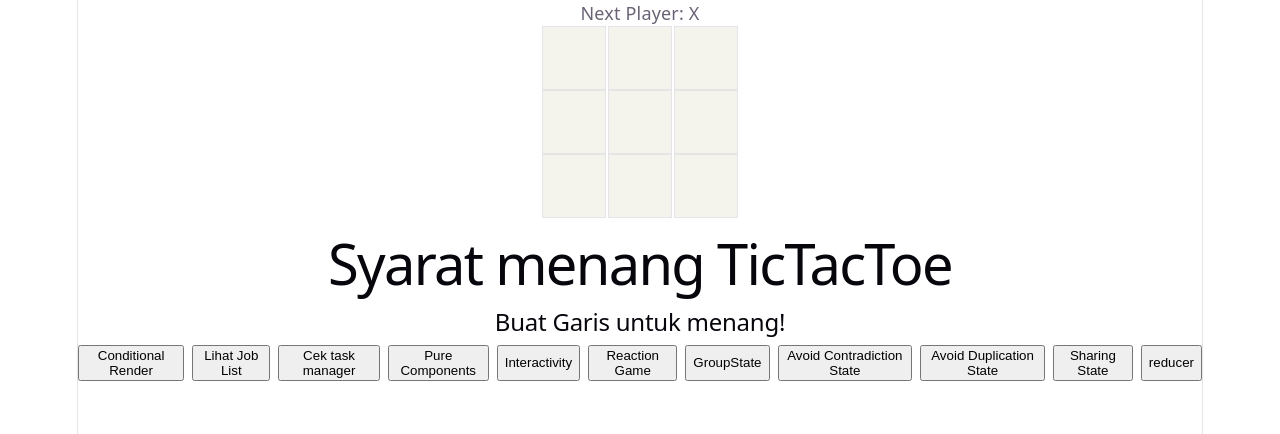
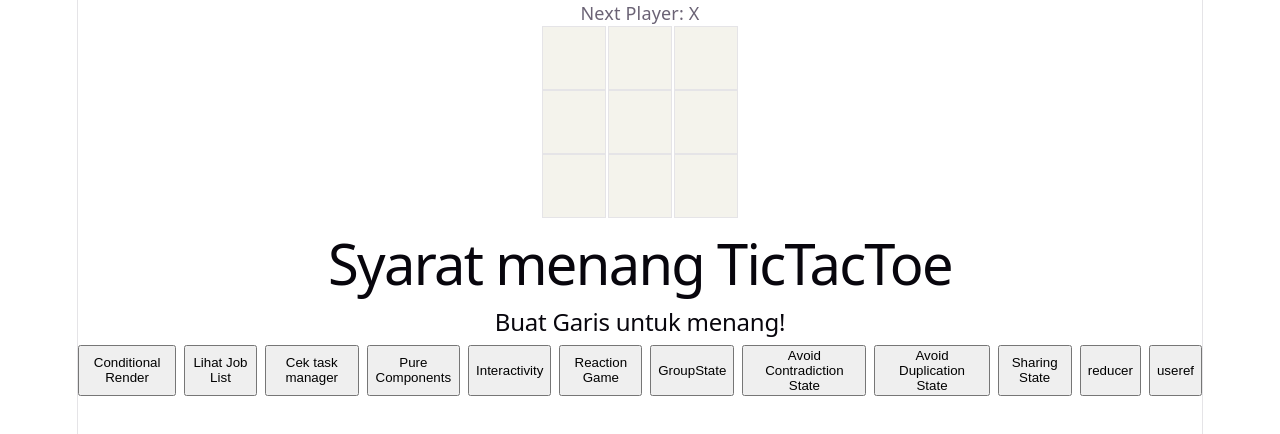
Before and after one commit to syams-savero/React, a React (Vite) app: page / in a window 1280 px wide. Shown: the top 434 px of the page. Built offline with nearby package versions, Linux system fonts and the light colour scheme.

Commit message:
render useRef files

```diff
--- a/src/App.jsx
+++ b/src/App.jsx
@@ -12,6 +12,7 @@ import AvoidContra from './avoidContradictionState.jsx';
 import AvoidDupState from './avoidduplicationstate.jsx';
 import SharingState from './sharingState.jsx';
 import Reduce from './reducer.jsx';
+import UseRef from './useref.jsx';
 
 function Square({ value, onSquareClick }) {
   return (
@@ -70,6 +71,8 @@ export default function Board() {
     return <SharingState />
   } else if (view === 'reducer') {
     return <Reduce />
+  } else if (view === 'useref') {
+    return <UseRef />
   }
 
   return (
@@ -103,6 +106,7 @@ export default function Board() {
       <button onClick={() => setView('avoid-dup-state')}>Avoid Duplication State</button>
       <button onClick={() => setView('share-state')}>Sharing State</button>
       <button onClick={() => setView('reducer')}>reducer</button>
+      <button onClick={() => setView('useref')}>useref</button>
       </div>
     </>
   );
```
